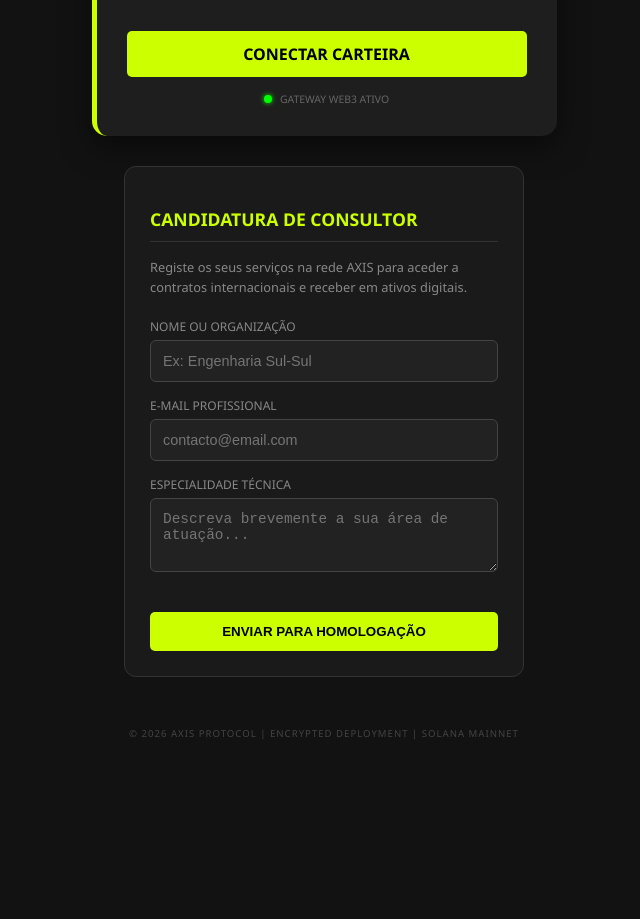
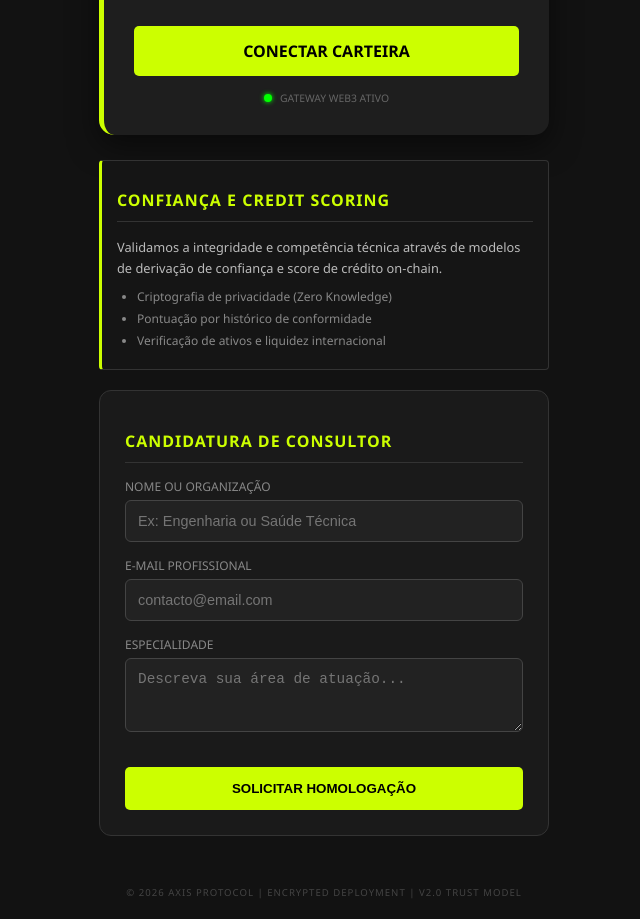
Before and after one commit to axisprojectone-arch/axis-protocol, a plain HTML site: page index.html in a window 1280 px wide. Shown: the part 172-1091 px from the top of the page, without its empty margins (316-956 px from the left). Before the commit the page ends 932 px from the top, so only its background shows below. Drawn offline with Linux system fonts and the light colour scheme.

Commit message:
Atualizar o index.html

```diff
--- a/index.html
+++ b/index.html
@@ -1,23 +1,26 @@
-
 <!DOCTYPE html>
 <html lang="pt-br">
 <head>
     <meta charset="UTF-8">
     <meta name="viewport" content="width=device-width, initial-scale=1.0">
-    <title>AXIS Protocol | Rede de Intercâmbio</title>
+    <title>AXIS Protocol | Trust & Exchange</title>
     <style>
         body { background: #121212; color: #E0E0E0; font-family: 'Segoe UI', Tahoma, Geneva, Verdana, sans-serif; margin: 0; padding: 20px; display: flex; flex-direction: column; align-items: center; }
-        .card { background: #1E1E1E; padding: 30px; border-radius: 15px; border-left: 5px solid #CCFF00; box-shadow: 0 10px 30px rgba(0,0,0,0.5); text-align: center; max-width: 400px; margin-bottom: 30px; }
+        .card { background: #1E1E1E; padding: 30px; border-radius: 15px; border-left: 5px solid #CCFF00; box-shadow: 0 10px 30px rgba(0,0,0,0.5); text-align: center; max-width: 450px; margin-bottom: 25px; width: 100%; box-sizing: border-box; }
         h1 { color: #CCFF00; margin-bottom: 10px; letter-spacing: 2px; font-size: 1.8rem; }
         p { color: #A0A0A0; line-height: 1.6; font-size: 0.9rem; }
-        .btn { background: #CCFF00; color: #000; padding: 12px 25px; border-radius: 5px; text-decoration: none; font-weight: bold; display: inline-block; margin-top: 20px; transition: 0.3s; width: 100%; border: none; cursor: pointer; text-align: center; box-sizing: border-box; }
+        .btn { background: #CCFF00; color: #000; padding: 14px 25px; border-radius: 5px; text-decoration: none; font-weight: bold; display: inline-block; margin-top: 15px; transition: 0.3s; width: 100%; border: none; cursor: pointer; text-align: center; box-sizing: border-box; }
         .btn:hover { background: #FFFFFF; transform: scale(1.02); }
 
-        .form-container { background: #1A1A1A; padding: 25px; border-radius: 12px; width: 100%; max-width: 400px; border: 1px solid #333; box-sizing: border-box; }
-        h2 { color: #CCFF00; font-size: 1.1rem; text-transform: uppercase; margin-bottom: 15px; border-bottom: 1px solid #333; padding-bottom: 10px; }
+        .section-container { background: #1A1A1A; padding: 25px; border-radius: 12px; width: 100%; max-width: 450px; border: 1px solid #333; box-sizing: border-box; margin-bottom: 20px; }
+        h2 { color: #CCFF00; font-size: 1rem; text-transform: uppercase; margin-bottom: 15px; border-bottom: 1px solid #333; padding-bottom: 10px; letter-spacing: 1px; }
+
         input, textarea { width: 100%; padding: 12px; margin-bottom: 15px; background: #222; border: 1px solid #444; color: white; border-radius: 6px; box-sizing: border-box; font-size: 0.9rem; }
-        input:focus, textarea:focus { border-color: #CCFF00; outline: none; }
-        label { font-size: 0.75rem; color: #888; display: block; margin-bottom: 5px; text-align: left; text-transform: uppercase; }
+        label { font-size: 0.75rem; color: #888; display: block; margin-bottom: 5px; text-transform: uppercase; }
+
+        .trust-model { border-left: 3px solid #CCFF00; background: #151515; padding: 15px; border-radius: 4px; }
+        .trust-model ul { padding-left: 20px; margin: 10px 0 0 0; }
+        .trust-model li { font-size: 0.75rem; color: #888; margin-bottom: 5px; }
 
         .status-tag { font-size: 0.65rem; color: #666; margin-top: 15px; display: flex; align-items: center; justify-content: center; }
         .status-dot { width: 8px; height: 8px; background: #00FF00; border-radius: 50%; margin-right: 8px; box-shadow: 0 0 5px #00FF00; }
@@ -36,27 +39,37 @@
         </div>
     </div>
 
-    <div class="form-container">
+    <div class="section-container trust-model">
+        <h2>Confiança e Credit Scoring</h2>
+        <p style="font-size: 0.8rem; color: #BBB; margin: 0;">
+            Validamos a integridade e competência técnica através de modelos de derivação de confiança e score de crédito on-chain.
+        </p>
+        <ul>
+            <li>Criptografia de privacidade (Zero Knowledge)</li>
+            <li>Pontuação por histórico de conformidade</li>
+            <li>Verificação de ativos e liquidez internacional</li>
+        </ul>
+    </div>
+
+    <div class="section-container">
         <h2>Candidatura de Consultor</h2>
-        <p style="font-size: 0.8rem; color: #888; margin-bottom: 20px;">Registe os seus serviços na rede AXIS para aceder a contratos internacionais e receber em ativos digitais.</p>
-
         <form action="https://formspree.io/f/xykllono" method="POST">
             <label>Nome ou Organização</label>
-            <input type="text" name="nome" required placeholder="Ex: Engenharia Sul-Sul">
+            <input type="text" name="nome" required placeholder="Ex: Engenharia ou Saúde Técnica">
 
             <label>E-mail Profissional</label>
             <input type="email" name="_replyto" required placeholder="contacto@email.com">
 
-            <label>Especialidade Técnica</label>
-            <textarea name="especialidade" rows="3" required placeholder="Descreva brevemente a sua área de atuação..."></textarea>
+            <label>Especialidade</label>
+            <textarea name="especialidade" rows="3" required placeholder="Descreva sua área de atuação..."></textarea>
 
             <input type="hidden" name="_subject" value="Nova Candidatura AXIS Protocol">
-            <button type="submit" class="btn">ENVIAR PARA HOMOLOGAÇÃO</button>
+            <button type="submit" class="btn">SOLICITAR HOMOLOGAÇÃO</button>
         </form>
     </div>
 
-    <footer style="margin-top: 50px; color: #444; font-size: 0.6rem; text-align: center; letter-spacing: 1px;">
-        © 2026 AXIS PROTOCOL | ENCRYPTED DEPLOYMENT | SOLANA MAINNET
+    <footer style="margin-top: 30px; color: #444; font-size: 0.6rem; text-align: center; letter-spacing: 1px;">
+        © 2026 AXIS PROTOCOL | ENCRYPTED DEPLOYMENT | V2.0 TRUST MODEL
     </footer>
 
 </body>
```
